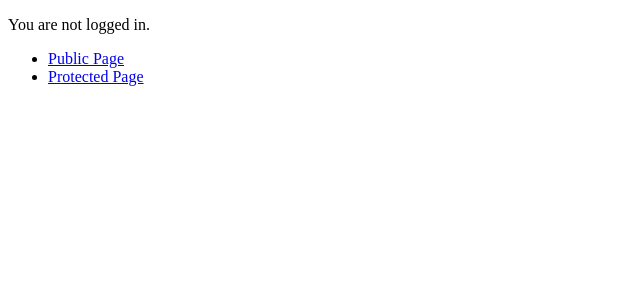
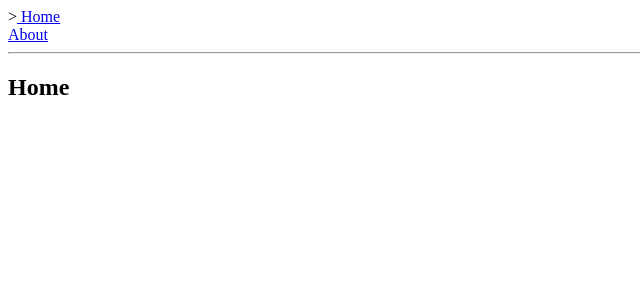
Before and after one commit to sophia1215/react-router-demo, a React (Create React App) app: page / in a window 1280 px wide. Shown: the top 300 px of the page, without its empty margins (0-640 px from the left). Built offline with nearby package versions, Linux system fonts and the light colour scheme.

Commit message:
react-router example: Custom Link

```diff
--- a/src/AuthWorkFlow.js
+++ b/src/AuthWorkFlow.js
@@ -1,4 +1,4 @@
-import React, { Component } from 'react';
+import React, { Component } from "react";
 import {
   BrowserRouter as Router,
   Route,
--- /dev/null
+++ b/src/CustomLink.js
@@ -0,0 +1,42 @@
+import React, { Component } from "react";
+import { BrowserRouter as Router, Route, Link } from "react-router-dom";
+
+const CustomLinkExample = () => (
+  <Router>
+    <div>
+      <OldSchoolMenuLink activeOnlyWhenExact = { true } to = "/" label = "Home" />
+      <OldSchoolMenuLink to = "/about" label = "About" />
+      <hr />
+      <Route exact path = "/" component = { Home } />
+      <Route path = "/about" component = { About } />
+    </div>
+  </Router>
+);
+
+const OldSchoolMenuLink = ({ label, to, activeOnlyWhenExact }) => (
+  <Route
+    path = { to }
+    exact = { activeOnlyWhenExact }
+    children = {({ match }) => (
+      <div className = { match ? "active" : ""} >
+      { match ? ">" : ""}
+      <Link to = { to } > { label } </Link>
+      </div>
+    )}
+  />
+);
+
+const Home = () => (
+  <div>
+    <h2>Home</h2>
+  </div>
+)
+
+const About = () => (
+  <div>
+    <h2>About</h2>
+  </div>
+)
+
+
+export default CustomLinkExample;
--- a/src/index.js
+++ b/src/index.js
@@ -2,8 +2,10 @@
 import ReactDOM from 'react-dom';
 // import App from './App';
 // import UrlParams from './UrlParams';
-import AuthWorkFlow from './AuthWorkFlow';
+// import AuthWorkFlow from './AuthWorkFlow';
+import CustomLink from './CustomLink';
 
 // ReactDOM.render(<App />, document.getElementById('root'));
 // ReactDOM.render(<UrlParams />, document.getElementById('root'));
-ReactDOM.render(<AuthWorkFlow />, document.getElementById('root'));
+// ReactDOM.render(<AuthWorkFlow />, document.getElementById('root'));
+ReactDOM.render(<CustomLink />, document.getElementById('root'));
```
